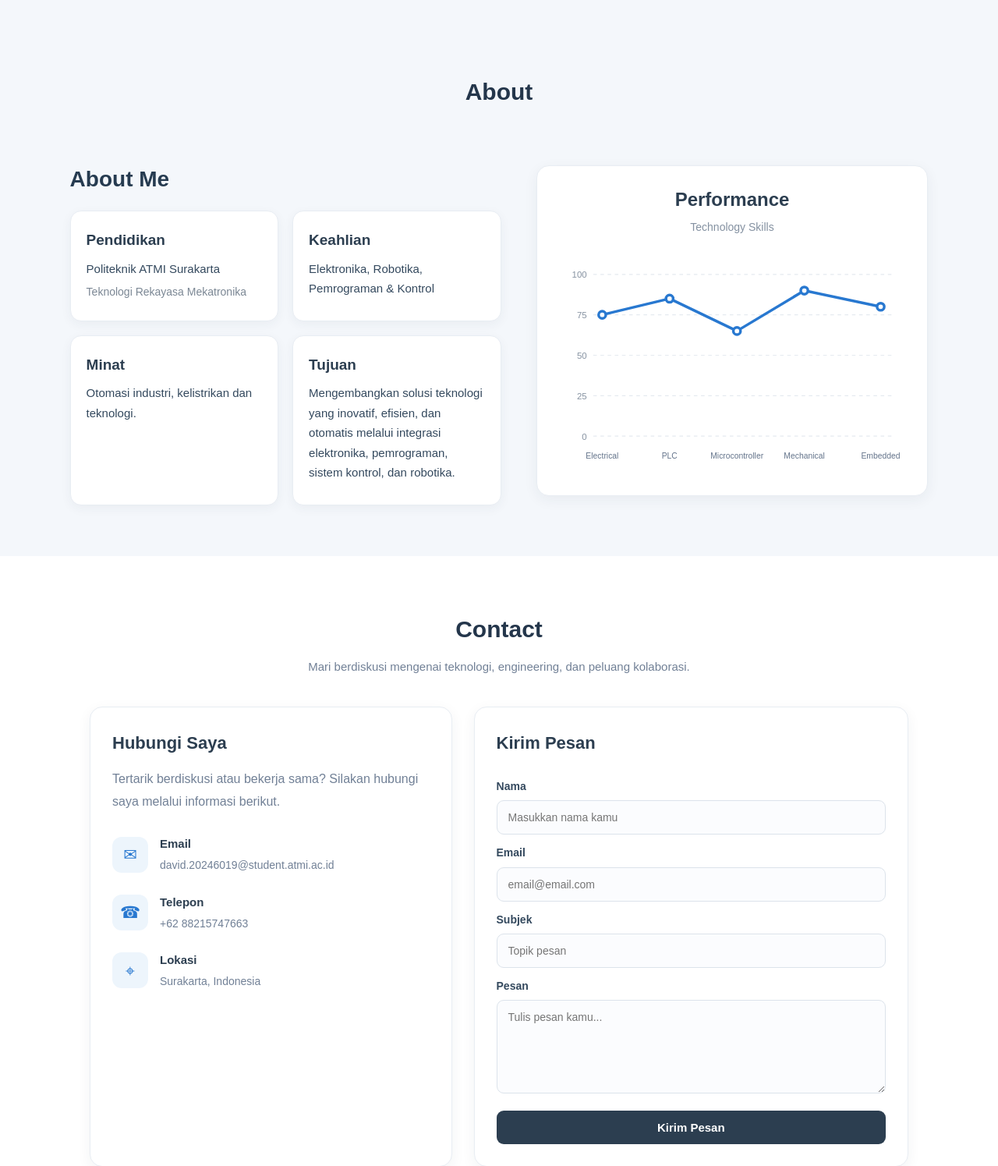
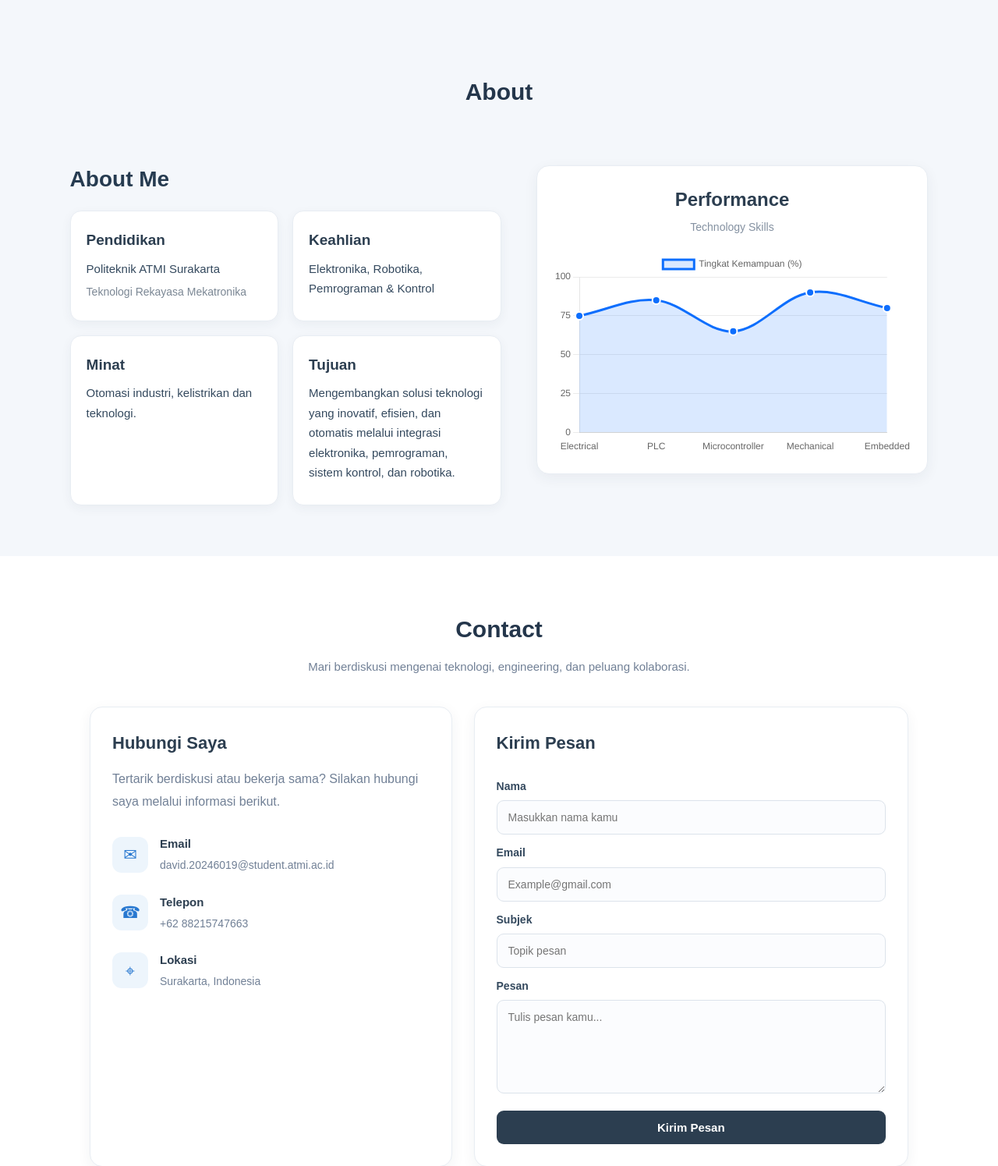
Before and after one commit to Davidrido/Latihan-Menggunakan-Bootstrap, a PHP site: page / in a window 1280 px wide. Shown: the part 1406-2901 px from the top of the page at 78% size. Run offline with PHP 8.4, Linux system fonts and the light colour scheme.

Commit message:
tes web-js

```diff
--- a/index.html
+++ b/index.html
@@ -6,33 +6,56 @@
     <title>Enjoy on my Website</title>
     <link rel="stylesheet" href="asset/css/style.css">
 
+    <!-- Tambahan CSS untuk Autoscroll, Menu Active, dan Container ChartJS -->
+    <style>
+        html {
+            scroll-behavior: smooth;
+        }
+
+        .navbar .menu a {
+            transition: color 0.3s ease, border-bottom 0.3s ease;
+            padding-bottom: 4px;
+            border-bottom: 2px solid transparent;
+        }
+
+        /* Styling item menu yang sedang aktif */
+        .navbar .menu a.active {
+            color: #0d6efd;
+            font-weight: 700;
+            border-bottom: 2px solid #0d6efd;
+        }
+
+        /* Container responsif untuk Chart.js */
+        .chart-container {
+            position: relative;
+            width: 100%;
+            height: 260px;
+            margin-top: 15px;
+        }
+    </style>
 </head>
 <body>
 
 <div class="navbar">
-
     <div class="logo">
         <img src="asset/img/D Logo.png" alt="Logo D">
-
     </div>
 
     <div class="menu">
-        <a href="#home">Home</a>
+        <a href="#home" class="active">Home</a>
         <a href="#services">Services</a>
         <a href="#about">About</a>
         <a href="#contact">Contact</a>
     </div>
-
 </div>
 
 <div class="home" id="home">
-
     <div class="home-content">
-        <h1> Hallo! Saya David Rido Patria</h1>
-        <p> Saya membuat web ini untuk latihan menggunakan Bootstrap</p>
+        <h1>Hallo! Saya David Rido Patria</h1>
+        <p>Saya membuat web ini untuk latihan menggunakan Bootstrap</p>
     </div>
-    <div class="home-image" >
-        <img src="asset/img/fotosaya.png" class="foto">
+    <div class="home-image">
+        <img src="asset/img/fotosaya.png" class="foto" alt="Foto David Rido Patria">
     </div>
 </div>
 
@@ -40,7 +63,6 @@
     <h2 class="services-title">Services</h2>
 
     <div class="services">
-
         <div class="card">
             <div class="icon">
                 <svg xmlns="http://www.w3.org/2000/svg" width="16" height="16" fill="currentColor" class="bi bi-activity" viewBox="0 0 16 16">
@@ -48,7 +70,6 @@
                 </svg>
             </div>
             <h3>Elektronika</h3>
-
             <p>
                 perancangan, perakitan, dan pengujian rangkaian elektronika untuk mendukung pengembangan sistem berbasis teknologi.
             </p>
@@ -61,7 +82,6 @@
                 </svg>
             </div>
             <h3>Pemrograman & Kontrol</h3>
-
             <p>
                 pengembangan program dan sistem kendali untuk mengotomatisasi proses serta meningkatkan efisiensi dan ketepatan kerja suatu sistem
             </p>
@@ -75,7 +95,6 @@
                 </svg>
             </div>
             <h3>Robotika</h3>
-
             <p>
                 perancangan dan pengembangan sistem robotik yang mengintegrasikan mekanika, elektronika, dan pemrograman untuk menghasilkan sistem yang fungsional dan otomatis.
             </p>
@@ -87,12 +106,10 @@
     <h2 class="about-title">About</h2>
 
     <div class="about-content">
-
         <div class="about-text">
             <h1>About Me</h1>
 
             <div class="about-grid">
-
                 <div class="about-card">
                     <h3>Pendidikan</h3>
                     <p>Politeknik ATMI Surakarta</p>
@@ -113,65 +130,22 @@
                     <h3>Tujuan</h3>
                     <p>Mengembangkan solusi teknologi yang inovatif, efisien, dan otomatis melalui integrasi elektronika, pemrograman, sistem kontrol, dan robotika.</p>
                 </div>
-
             </div>
         </div>
-
 
         <div class="performance">
             <h2>Performance</h2>
             <p class="chart-subtitle">Technology Skills</p>
 
-            <div class="line-chart">
-                <svg viewBox="0 0 400 250"
-                     xmlns="http://www.w3.org/2000/svg"
-                     role="img"
-                     aria-label="Grafik tingkat kemampuan teknologi">
-
-                    <g class="grid-lines">
-                        <line x1="45" y1="25" x2="380" y2="25"/>
-                        <line x1="45" y1="70" x2="380" y2="70"/>
-                        <line x1="45" y1="115" x2="380" y2="115"/>
-                        <line x1="45" y1="160" x2="380" y2="160"/>
-                        <line x1="45" y1="205" x2="380" y2="205"/>
-                    </g>
-
-                    <g class="y-labels">
-                        <text x="38" y="29">100</text>
-                        <text x="38" y="74">75</text>
-                        <text x="38" y="119">50</text>
-                        <text x="38" y="164">25</text>
-                        <text x="38" y="209">0</text>
-                    </g>
-
-                    <polyline class="chart-line"
-                        points="55,70 130,52 205,88 280,43 365,61"/>
-
-                    <g class="chart-points">
-                        <circle cx="55" cy="70" r="4"/>
-                        <circle cx="130" cy="52" r="4"/>
-                        <circle cx="205" cy="88" r="4"/>
-                        <circle cx="280" cy="43" r="4"/>
-                        <circle cx="365" cy="61" r="4"/>
-                    </g>
-
-                    <g class="x-labels">
-                        <text x="55" y="230">Electrical</text>
-                        <text x="130" y="230">PLC</text>
-                        <text x="205" y="230">Microcontroller</text>
-                        <text x="280" y="230">Mechanical</text>
-                        <text x="365" y="230">Embedded</text>
-                    </g>
-                </svg>
+            <!-- Elemen Canvas untuk ChartJS -->
+            <div class="line-chart chart-container">
+                <canvas id="skillsChart" aria-label="Grafik tingkat kemampuan teknologi" role="img"></canvas>
             </div>
         </div>
-
     </div>
 </section>
 
-
 <section class="contact-section" id="contact">
-
     <h2 class="contact-title">Contact</h2>
     <p class="contact-subtitle">
         Mari berdiskusi mengenai teknologi,
@@ -179,8 +153,6 @@
     </p>
 
     <div class="contact-content">
-
-
         <div class="contact-info">
             <h3>Hubungi Saya</h3>
             <p>
@@ -213,12 +185,10 @@
             </div>
         </div>
 
-
         <div class="contact-form">
             <h3>Kirim Pesan</h3>
 
             <form action="#" method="post">
-
                 <label for="contact-name">Nama</label>
                 <input
                     type="text"
@@ -233,7 +203,7 @@
                     type="email"
                     id="contact-email"
                     name="email"
-                    placeholder="email@email.com"
+                    placeholder="Example@gmail.com"
                     required
                 >
 
@@ -256,10 +226,8 @@
                 ></textarea>
 
                 <button type="submit">Kirim Pesan</button>
-
             </form>
         </div>
-
     </div>
 </section>
 
@@ -296,5 +264,142 @@
         <p>&copy; 2026 David Rido Patria. All Rights Reserved.</p>
     </div>
 </footer>
+
+<!-- CDN Chart.js -->
+<script src="https://cdn.jsdelivr.net/npm/chart.js"></script>
+
+<script>
+    document.addEventListener('DOMContentLoaded', () => {
+        const navbar = document.querySelector('.navbar');
+        const menuLinks = document.querySelectorAll('.navbar .menu a');
+        const allSectionLinks = document.querySelectorAll('a[href^="#"]');
+        const sections = document.querySelectorAll('#home, #services, #about, #contact');
+
+        // Fungsi untuk memperbarui status menu active
+        function setActiveMenu(targetId) {
+            menuLinks.forEach(link => {
+                link.classList.remove('active');
+                if (link.getAttribute('href') === `#${targetId}`) {
+                    link.classList.add('active');
+                }
+            });
+        }
+
+        // 1 & 2. Event klik untuk menu active & smooth autoscroll ke section tujuan
+        allSectionLinks.forEach(link => {
+            link.addEventListener('click', function (e) {
+                const targetHref = this.getAttribute('href');
+                if (targetHref && targetHref.length > 1) {
+                    const targetSection = document.querySelector(targetHref);
+                    if (targetSection) {
+                        e.preventDefault();
+
+                        // Hitung offset jika navbar bersifat fixed atau sticky
+                        const navPosition = navbar ? getComputedStyle(navbar).position : '';
+                        const navOffset = (navPosition === 'fixed' || navPosition === 'sticky')
+                            ? navbar.offsetHeight
+                            : 0;
+
+                        const targetPosition = targetSection.getBoundingClientRect().top + window.scrollY - navOffset;
+
+                        window.scrollTo({
+                            top: targetPosition,
+                            behavior: 'smooth'
+                        });
+
+                        // Langsung tandai menu yang diklik sebagai active
+                        setActiveMenu(targetSection.id);
+                    }
+                }
+            });
+        });
+
+        // Sinkronisasi otomatis menu active saat pengguna melakukan scroll halaman
+        window.addEventListener('scroll', () => {
+            const navPosition = navbar ? getComputedStyle(navbar).position : '';
+            const navOffset = (navPosition === 'fixed' || navPosition === 'sticky')
+                ? navbar.offsetHeight
+                : 0;
+
+            let currentSectionId = 'home';
+
+            sections.forEach(section => {
+                const sectionTop = section.offsetTop - navOffset - 100;
+                if (window.scrollY >= sectionTop) {
+                    currentSectionId = section.id;
+                }
+            });
+
+            // Jika sudah mencapai bagian paling bawah halaman, aktifkan menu Contact
+            if ((window.innerHeight + window.scrollY) >= document.body.offsetHeight - 10) {
+                currentSectionId = 'contact';
+            }
+
+            setActiveMenu(currentSectionId);
+        });
+
+        // 3. Inisialisasi Grafik Technology Skills dengan Chart.js
+        const chartCanvas = document.getElementById('skillsChart');
+        if (chartCanvas) {
+            const ctx = chartCanvas.getContext('2d');
+            new Chart(ctx, {
+                type: 'line',
+                data: {
+                    labels: ['Electrical', 'PLC', 'Microcontroller', 'Mechanical', 'Embedded'],
+                    datasets: [{
+                        label: 'Tingkat Kemampuan (%)',
+                        data: [75, 85, 65, 90, 80],
+                        borderColor: '#0d6efd',
+                        backgroundColor: 'rgba(13, 110, 253, 0.15)',
+                        borderWidth: 3,
+                        pointBackgroundColor: '#0d6efd',
+                        pointBorderColor: '#ffffff',
+                        pointBorderWidth: 2,
+                        pointRadius: 5,
+                        pointHoverRadius: 7,
+                        fill: true,
+                        tension: 0.35
+                    }]
+                },
+                options: {
+                    responsive: true,
+                    maintainAspectRatio: false,
+                    scales: {
+                        y: {
+                            beginAtZero: true,
+                            min: 0,
+                            max: 100,
+                            ticks: {
+                                stepSize: 25
+                            },
+                            grid: {
+                                color: 'rgba(0, 0, 0, 0.08)'
+                            }
+                        },
+                        x: {
+                            grid: {
+                                display: false
+                            }
+                        }
+                    },
+                    plugins: {
+                        legend: {
+                            display: true,
+                            position: 'top'
+                        },
+                        tooltip: {
+                            callbacks: {
+                                label: function (context) {
+                                    return ` Kemampuan: ${context.parsed.y}%`;
+                                }
+                            }
+                        }
+                    }
+                }
+            });
+        }
+    });
+</script>
+
 </body>
 </html>
```
Also changed, not shown: style.css (+25 -60 lines). Lines whose indentation alone changed are shown as unchanged.
